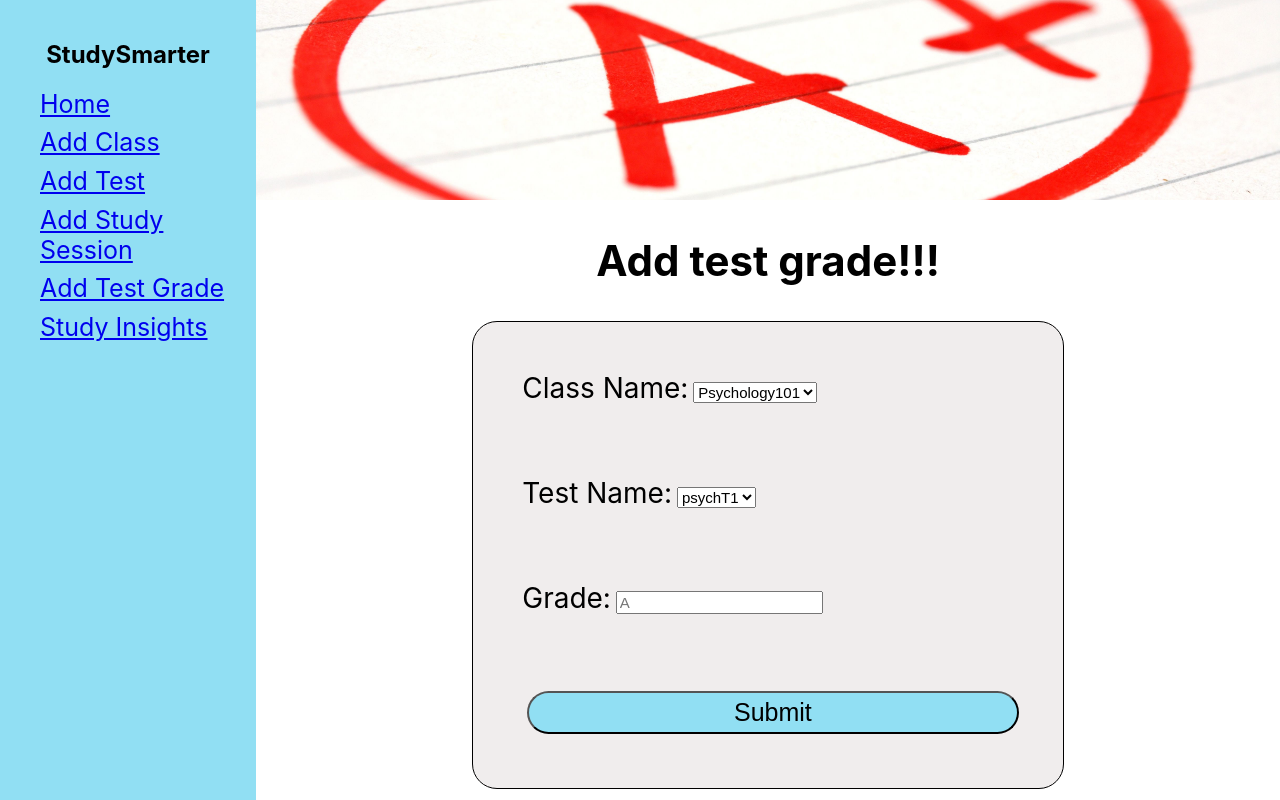
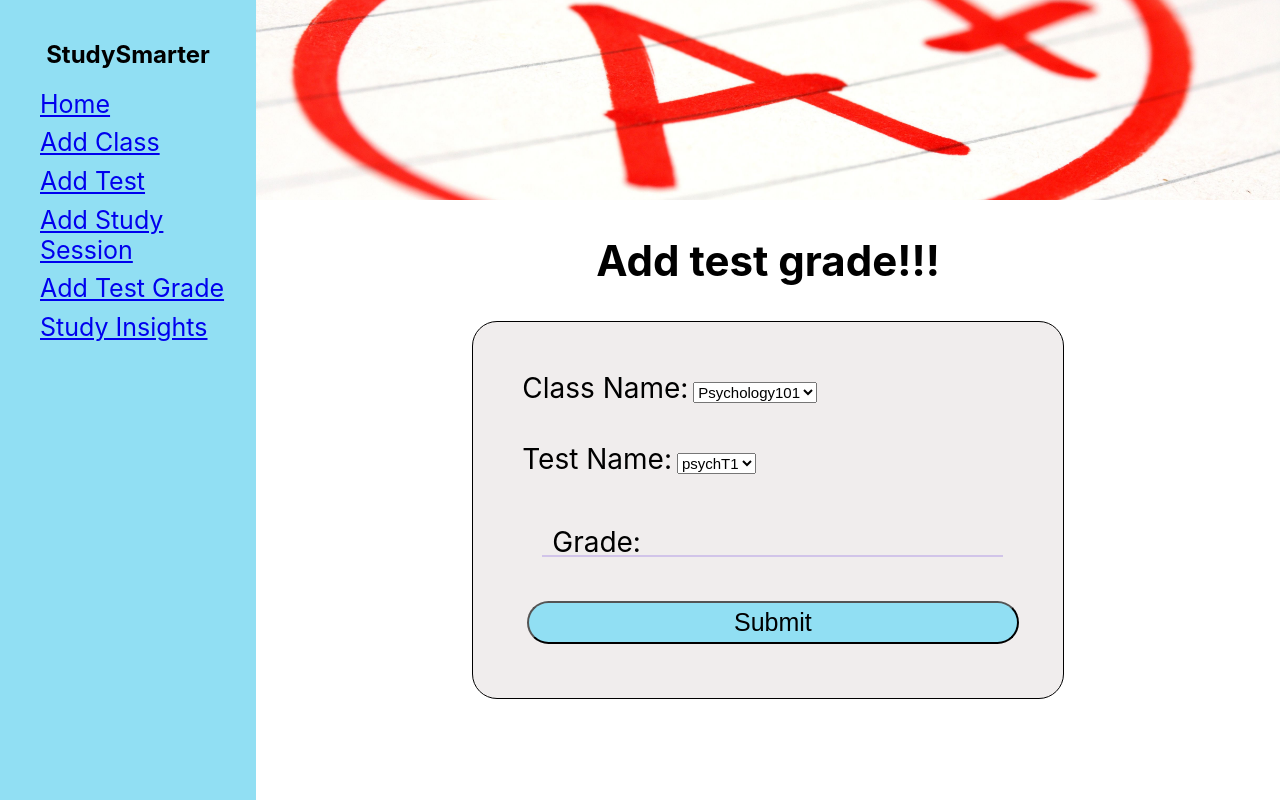
Before and after one commit to cparch/studySmarter, a React (Create React App) app: page /AddGrade in a window 1280 px wide. Built offline with nearby package versions, Linux system fonts and the light colour scheme.

Commit message:
Update Inputs to a reusable component

```diff
--- a/src/Components/AddClass.js
+++ b/src/Components/AddClass.js
@@ -1,5 +1,7 @@
 import React from 'react';
 import './AddClass.css';
+
+import Input from './Reusable Components/Input.js';
 
 const AddClass = (props) => {
   return (
@@ -8,16 +10,13 @@ const AddClass = (props) => {
       <div className='mainContainer'>
         <h1>Add Class Name</h1>
         <form onSubmit={props.AddClassSubitBtnHandler}>
-          <label>
-            Class Name:
-            <input
-              value={props.classNameToAdd}
-              onChange={props.FormHandler}
-              type='text'
-              placeholder='History 101'
-              name='classNameToAdd'
-            />
-          </label>
+          <Input
+            placeholder="New History 101"
+            name='classNameToAdd'
+            onChangeFunc={props.FormHandler}
+            value={props.classNameToAdd}
+            label="Class Name"
+          />
           <br/>
           <input className='button' type="submit" value="Submit" />
         </form>
--- a/src/Components/AddGrade.js
+++ b/src/Components/AddGrade.js
@@ -1,5 +1,6 @@
 import React from 'react';
 import './AddGrade.css';
+import Input from './Reusable Components/Input.js';
 
 const AddGrade = (props) => {
   return(
@@ -10,7 +11,6 @@ const AddGrade = (props) => {
           Add test grade!!!
         </h2>
 
-        {/* <form> */}
         <form onSubmit={props.AddGradeHandler}>
           <label>
             Class Name:
@@ -24,8 +24,6 @@ const AddGrade = (props) => {
             </select>
           </label>
           <br></br>
-          <br></br>
-
           <label>
             Test Name:
             <select name="selectedTest" onChange={props.FormHandler}>
@@ -37,21 +35,14 @@ const AddGrade = (props) => {
             </select>
           </label>
           <br></br>
+          <Input
+             placeholder='A'
+             name='gradeInput'
+             onChangeFunc={props.FormHandler}
+             value={props.entireState.gradeInput}
+             label='Grade'
+          />
           <br></br>
-
-          <label>
-            Grade:
-            <input
-              type='text'
-              placeholder='A'
-              onChange={props.FormHandler}
-              name="gradeInput"
-              value = {props.entireState.gradeInput}
-            />
-          </label>
-          <br></br>
-          <br></br>
-
           <input className='button' type="submit" value="Submit" />
         </form>
       </div>
--- a/src/Components/AddTest.js
+++ b/src/Components/AddTest.js
@@ -1,5 +1,6 @@
 import React from 'react';
 import './AddTest.css';
+import Input from './Reusable Components/Input.js';
 
 const AddTest = (props) => {
 
@@ -23,16 +24,14 @@ const AddTest = (props) => {
               </select>
           </label>
           <br/>
-          <label>
-            Test I'm Studying For:
-            <input
-              value={props.entireState.testNameToAdd}
-              onChange={props.FormHandler}
-              type='text'
-              placeholder='Chapter 1 test'
-              name='testNameToAdd'
-            />
-          </label>
+          <Input
+            placeholder='Chapter 1 test'
+            name='testNameToAdd'
+            onChangeFunc={props.FormHandler}
+            value={props.entireState.testNameToAdd}
+            label="Test I'm Studying For"
+
+          />
           <br/>
           <input className='button' type="submit" value="Submit" />
         </form>
--- /dev/null
+++ b/src/Components/Reusable Components/Input.css
@@ -0,0 +1,229 @@
+/*
+=====
+LEVEL 1. RESET STYLES
+=====
+*/
+
+.field__input{
+  background-color: transparent;
+  border-radius: 0;
+  border: none;
+  font-family: inherit;
+  font-size: 1em;
+}
+
+/*
+=====
+LEVEL 2. CORE STYLES
+=====
+*/
+
+.a-field{
+  display: inline-block;
+}
+
+.a-field__input{
+  display: block;
+  box-sizing: border-box;
+  width: 100%;
+}
+
+.a-field__input:focus{
+  outline: none;
+}
+
+/*
+=====
+LEVEL 3. PRESENTATION STYLES
+=====
+*/
+
+/* a-field */
+
+.a-field{
+  --uiFieldHeight: var(--fieldHeight, 40px);
+  --uiFieldBorderWidth: var(--fieldBorderWidth, 2px);
+  --uiFieldBorderColor: var(--fieldBorderColor);
+
+  --uiFieldFontSize: var(--fieldFontSize, 1em);
+  --uiFieldHintFontSize: var(--fieldHintFontSize, 1em);
+
+  --uiFieldPaddingRight: var(--fieldPaddingRight, 15px);
+  --uiFieldPaddingBottom: var(--fieldPaddingBottom, 15px);
+  --uiFieldPaddingLeft: var(--fieldPaddingLeft, 15px);
+
+  position: relative;
+  box-sizing: border-box;
+  font-size: var(--uiFieldFontSize);
+}
+
+.a-field__input{
+  height: var(--uiFieldHeight);
+  padding: 0 var(--uiFieldPaddingRight) 0 var(--uiFieldPaddingLeft);
+  border-bottom: var(--uiFieldBorderWidth) solid var(--uiFieldBorderColor);
+}
+
+.a-field__input::-webkit-input-placeholder{
+  opacity: 0;
+  transition: opacity .2s ease-out;
+}
+
+.a-field__input::-moz-placeholder{
+  opacity: 0;
+  transition: opacity .2s ease-out;
+}
+
+.a-field__input:not(:placeholder-shown) ~ .a-field__label-wrap .a-field__label{
+  opacity: 0;
+  bottom: var(--uiFieldPaddingBottom);
+}
+
+.a-field__input:focus::-webkit-input-placeholder{
+  opacity: 1;
+  transition-delay: .2s;
+}
+
+.a-field__input:focus::-moz-placeholder{
+  opacity: 1;
+  transition-delay: .2s;
+}
+
+.a-field__label-wrap{
+  box-sizing: border-box;
+  width: 100%;
+  height: var(--uiFieldHeight);
+
+  pointer-events: none;
+  cursor: text;
+
+  position: absolute;
+  bottom: 0;
+  left: 0;
+}
+
+.a-field__label{
+  position: absolute;
+  left: var(--uiFieldPaddingLeft);
+  bottom: calc(50% - .5em);
+
+  line-height: 1;
+  font-size: var(--uiFieldHintFontSize);
+
+  pointer-events: none;
+  transition: bottom .2s cubic-bezier(0.9,-0.15, 0.1, 1.15), opacity .2s ease-out;
+  will-change: bottom, opacity;
+}
+
+.a-field__input:focus ~ .a-field__label-wrap .a-field__label{
+  opacity: 1;
+  bottom: var(--uiFieldHeight);
+}
+
+/* a-field_a1 */
+
+.a-field_a1 .a-field__input{
+  transition: border-color .2s ease-out;
+  will-change: border-color;
+}
+
+.a-field_a1 .a-field__input:focus{
+  border-color: var(--fieldBorderColorActive);
+}
+
+/* a-field_a2 */
+
+.a-field_a2 .a-field__label-wrap::after{
+  content: "";
+  box-sizing: border-box;
+  width: 0;
+  height: var(--uiFieldBorderWidth);
+  background-color: var(--fieldBorderColorActive);
+
+  position: absolute;
+  bottom: 0;
+  left: 0;
+
+  will-change: width;
+  transition: width .285s ease-out;
+}
+
+.a-field_a2 .a-field__input:focus ~ .a-field__label-wrap::after{
+  width: 100%;
+}
+
+/* a-field_a3 */
+
+.a-field_a3{
+  padding-top: 1.5em;
+}
+
+.a-field_a3 .a-field__label-wrap::after{
+  content: "";
+  box-sizing: border-box;
+  width: 100%;
+  height: 0;
+
+  opacity: 0;
+  border: var(--uiFieldBorderWidth) solid var(--fieldBorderColorActive);
+
+  position: absolute;
+  bottom: 0;
+  left: 0;
+
+  will-change: opacity, height;
+  transition: height .2s ease-out, opacity .2s ease-out;
+}
+
+.a-field_a3 .a-field__input:focus ~ .a-field__label-wrap::after{
+  height: 100%;
+  opacity: 1;
+}
+
+.a-field_a3 .a-field__input:focus ~ .a-field__label-wrap .a-field__label{
+  bottom: calc(var(--uiFieldHeight) + .5em);
+}
+
+/*
+=====
+LEVEL 4. SETTINGS
+=====
+*/
+
+.field{
+  --fieldBorderColor: #D1C4E9;
+  --fieldBorderColorActive: #673AB7;
+}
+
+/*
+=====
+DEMO
+=====
+*/
+
+/* body{
+  font-family: -apple-system, BlinkMacSystemFont, Segoe UI, Roboto, Open Sans, Ubuntu, Fira Sans, Helvetica Neue, sans-serif;
+  margin: 0;
+
+  min-height: 100vh;
+  display: flex;
+  flex-direction: column;
+} */
+
+.page{
+  box-sizing: border-box;
+  width: 100%;
+  max-width: 1000px;
+  margin: auto;
+  padding: 0px 15px;
+
+  display: grid;
+  grid-gap: 30px;
+  align-items: flex-end;
+}
+
+@media (min-width: 481px){
+
+  .page{
+      grid-template-columns: repeat(auto-fill, minmax(250px, 1fr));
+  }
+}
--- /dev/null
+++ b/src/Components/Reusable Components/Input.js
@@ -0,0 +1,24 @@
+import React from 'react';
+import './Input.css';
+
+const Input = (props) => {
+  return(
+    <div class="page">
+      <label class="field a-field a-field_a1">
+        <input
+          class="field__input a-field__input"
+          placeholder={props.placeholder}
+          name={props.name}
+          onChange={props.onChangeFunc}
+          value={props.value}
+          required
+        />
+        <span class="a-field__label-wrap">
+          <span class="a-field__label">{props.label}:</span>
+        </span>
+    </label>
+  </div>
+  )
+}
+
+export default Input;
```
